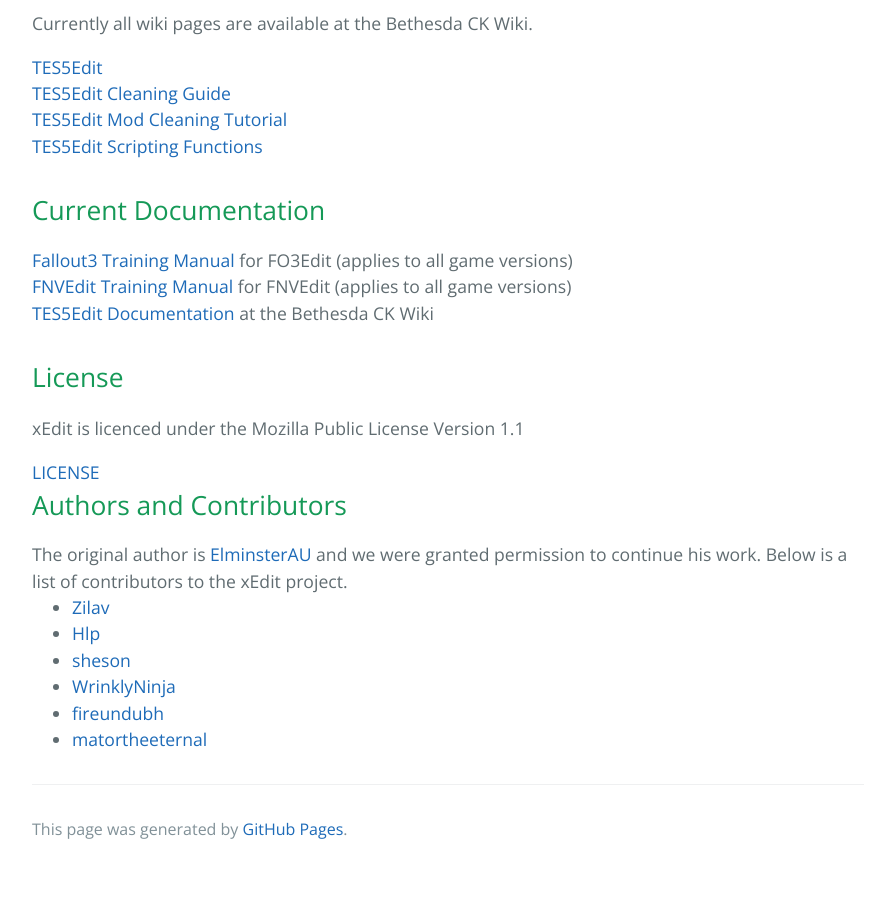
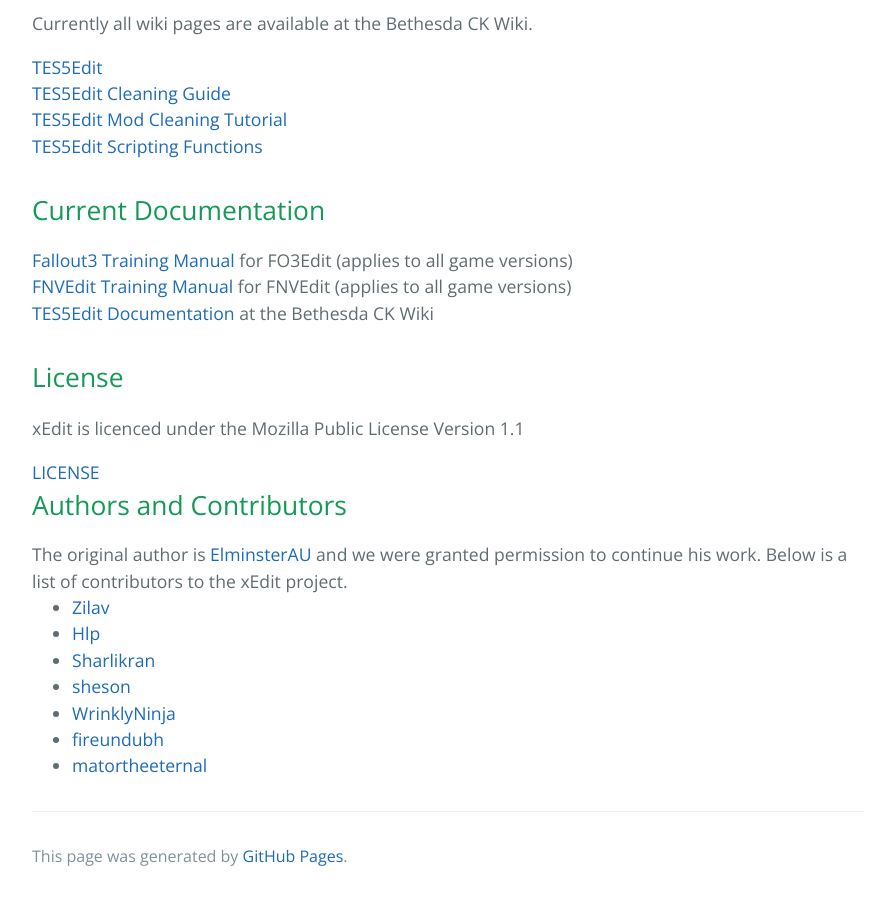
Before and after one commit to TES5Edit/TES5Edit.github.io, a Jekyll site: the page built from index.html, in a window 1280 px wide and 900 px high, scrolled down 1108 px. Shown: the whole window, without its empty margins (192-1069 px from the left). Built offline with Jekyll 4.4.1, drawn with Linux system fonts in a browser that asks for light colours; before the commit the page ends 1981 px from its top, so only the background shows below that.

Commit message:
add myself lol

```diff
--- a/_data/members.yml
+++ b/_data/members.yml
@@ -3,6 +3,9 @@
 
 - name: Hlp
   github: Hugues92
+
+- name: Sharlikran
+  github: Sharlikran
 
 - name: sheson
   github: sheson
```
